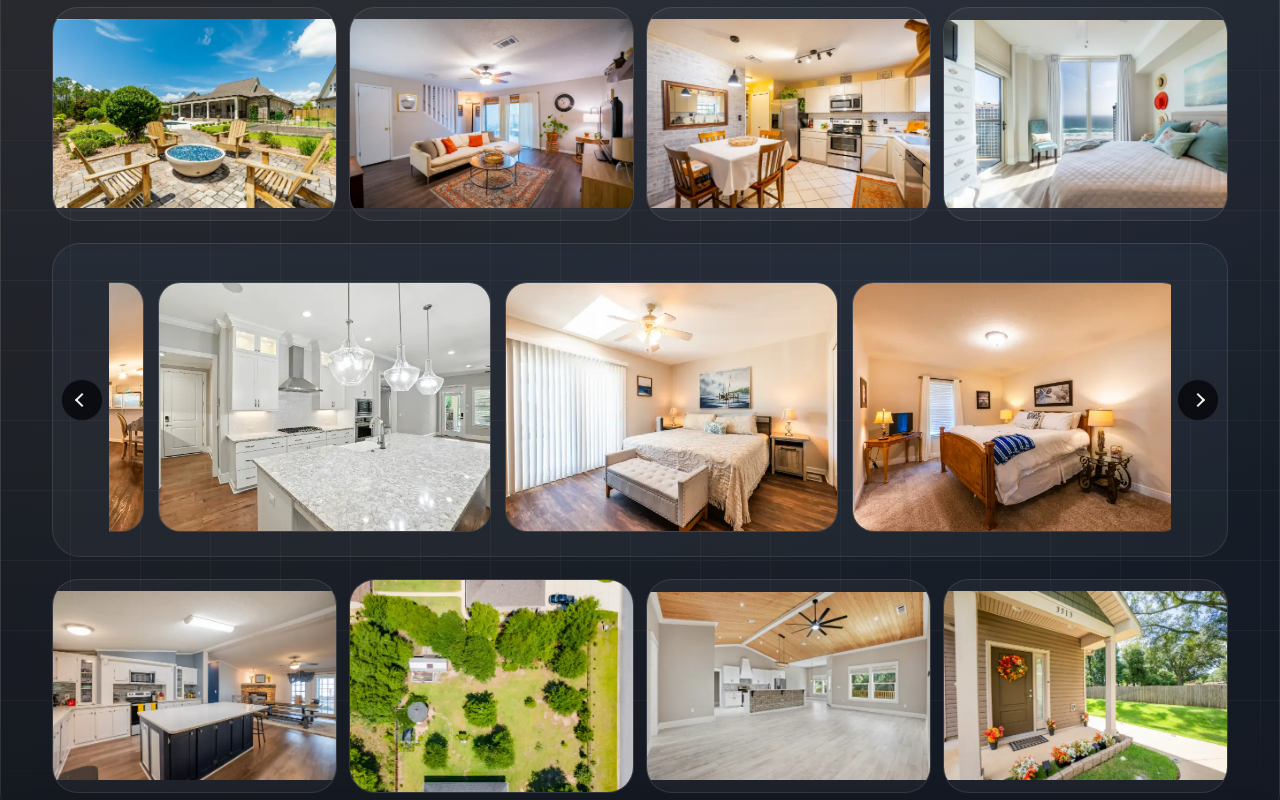
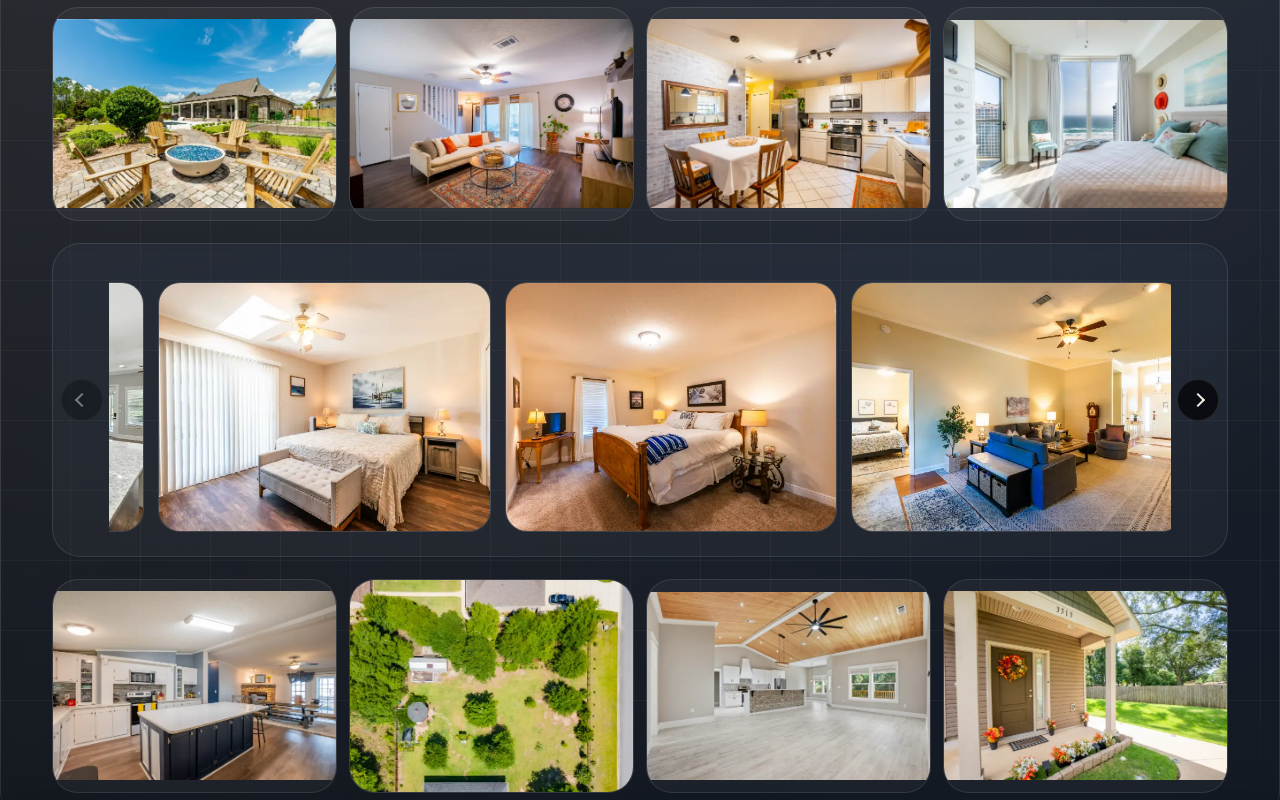
Before and after one commit to ZBFlips/ZBCaptures, a website with bundled scripts: page index.html in a window 1280 px wide. Both pictures are taken after a click on the button "Next". Shown: the part 1122-1922 px from the top of the page. Built offline with nearby package versions, Linux system fonts and the light colour scheme.

Commit message:
Fix location hero sizing and gallery reel controls

```diff
--- a/assets/css/styles.css
+++ b/assets/css/styles.css
@@ -909,6 +909,7 @@
 .location-page__introGrid {
   gap: 24px;
   align-items: start;
+  grid-template-columns: minmax(0, 1.32fr) minmax(180px, 0.44fr);
 }
 
 .location-page__coverageCard,
@@ -931,6 +932,9 @@
 
 .location-page__heroCard {
   overflow: hidden;
+  width: 100%;
+  max-width: 320px;
+  justify-self: end;
 }
 
 .location-page__heroButton {
@@ -944,7 +948,8 @@
 
 .location-page__heroImage {
   width: 100%;
-  aspect-ratio: 4 / 3;
+  aspect-ratio: 5 / 4;
+  max-height: 220px;
   object-fit: cover;
 }
 
@@ -2090,6 +2095,11 @@
 
 .gallery-reel__nav:hover {
   background: rgba(255, 255, 255, 0.08);
+}
+
+.gallery-reel__nav:disabled {
+  opacity: 0.42;
+  cursor: default;
 }
 
 .gallery-order-list {
@@ -2849,6 +2859,15 @@
     align-items: stretch;
   }
 
+  .location-page__heroCard {
+    max-width: 100%;
+    justify-self: stretch;
+  }
+
+  .location-page__heroImage {
+    max-height: 320px;
+  }
+
   .media-row__thumb {
     width: 100%;
     height: 200px;
--- a/assets/js/site.js
+++ b/assets/js/site.js
@@ -2783,9 +2783,12 @@
 }
 
 function wireGalleryReel() {
-  const rail = document.querySelector("[data-gallery-reel-rail]");
-  const prevButton = document.querySelector("[data-gallery-reel-prev]");
-  const nextButton = document.querySelector("[data-gallery-reel-next]");
+  const prefersReducedMotion = window.matchMedia("(prefers-reduced-motion: reduce)").matches;
+
+  document.querySelectorAll(".gallery-reel").forEach((reel) => {
+    const rail = reel.querySelector("[data-gallery-reel-rail]");
+    const prevButton = reel.querySelector("[data-gallery-reel-prev]");
+    const nextButton = reel.querySelector("[data-gallery-reel-next]");
     if (!rail || (!prevButton && !nextButton)) {
       return;
     }
@@ -2798,40 +2801,67 @@
 
       const itemWidth = item.getBoundingClientRect().width;
       const gap = parseFloat(getComputedStyle(rail).gap || "0") || 0;
-    return itemWidth + gap;
+      return Math.max(itemWidth + gap, rail.clientWidth * 0.72);
     };
 
     const maxScroll = () => Math.max(rail.scrollWidth - rail.clientWidth - 4, 0);
+
+    const scrollRailTo = (left) => {
+      const target = Math.max(0, Math.min(left, maxScroll()));
+      if (typeof rail.scrollTo === "function") {
+        try {
+          rail.scrollTo({ left: target, behavior: prefersReducedMotion ? "auto" : "smooth" });
+          return;
+        } catch {
+          // Fall through to direct assignment for browsers that do not support scroll options.
+        }
+      }
+
+      rail.scrollLeft = target;
+    };
+
+    const updateButtons = () => {
+      const limit = maxScroll();
+      const current = rail.scrollLeft;
+      if (prevButton) {
+        prevButton.disabled = limit <= 0 || current <= 2;
+      }
+      if (nextButton) {
+        nextButton.disabled = limit <= 0 || current >= limit - 2;
+      }
+    };
 
     const move = (direction) => {
       const limit = maxScroll();
       if (limit <= 0) {
+        updateButtons();
         return;
       }
 
       const step = getStep();
       const current = rail.scrollLeft;
-
-    if (direction < 0) {
-      if (current <= 0) {
-        rail.scrollTo({ left: limit, behavior: "smooth" });
-        return;
-      }
-
-      rail.scrollTo({ left: Math.max(current - step, 0), behavior: "smooth" });
-      return;
-    }
-
-    if (current >= limit) {
-      rail.scrollTo({ left: 0, behavior: "smooth" });
-      return;
-    }
-
-    rail.scrollTo({ left: Math.min(current + step, limit), behavior: "smooth" });
+      scrollRailTo(current + step * direction);
     };
 
     prevButton?.addEventListener("click", () => move(-1));
     nextButton?.addEventListener("click", () => move(1));
+    rail.addEventListener("scroll", updateButtons, { passive: true });
+    rail.addEventListener(
+      "wheel",
+      (event) => {
+        if (Math.abs(event.deltaY) <= Math.abs(event.deltaX) || maxScroll() <= 0) {
+          return;
+        }
+
+        event.preventDefault();
+        rail.scrollLeft += event.deltaY;
+      },
+      { passive: false }
+    );
+
+    updateButtons();
+    window.addEventListener("resize", updateButtons);
+  });
 }
 
 function wireTestimonialsCarousel() {
```
Lines whose indentation alone changed are shown as unchanged.
